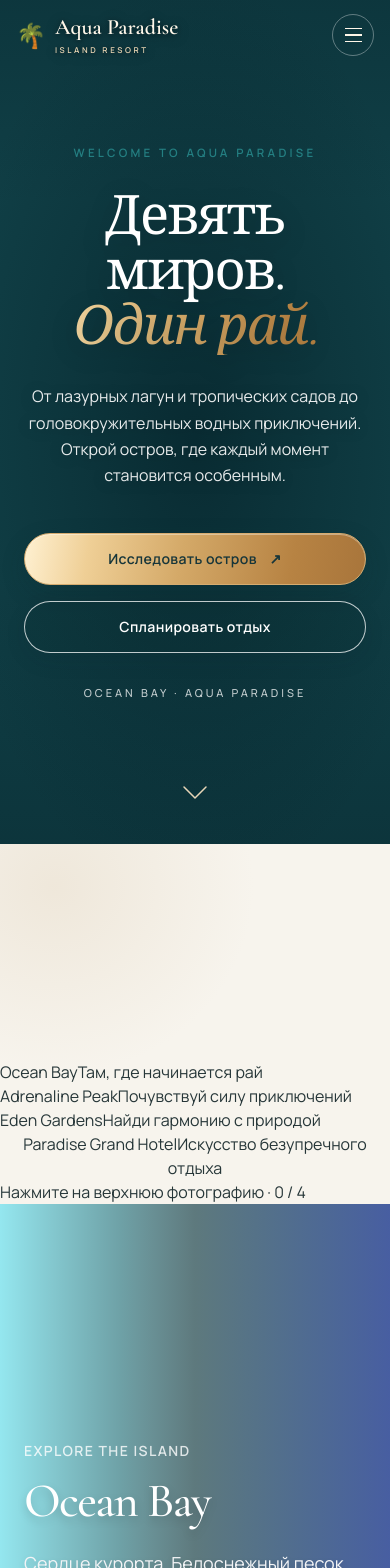
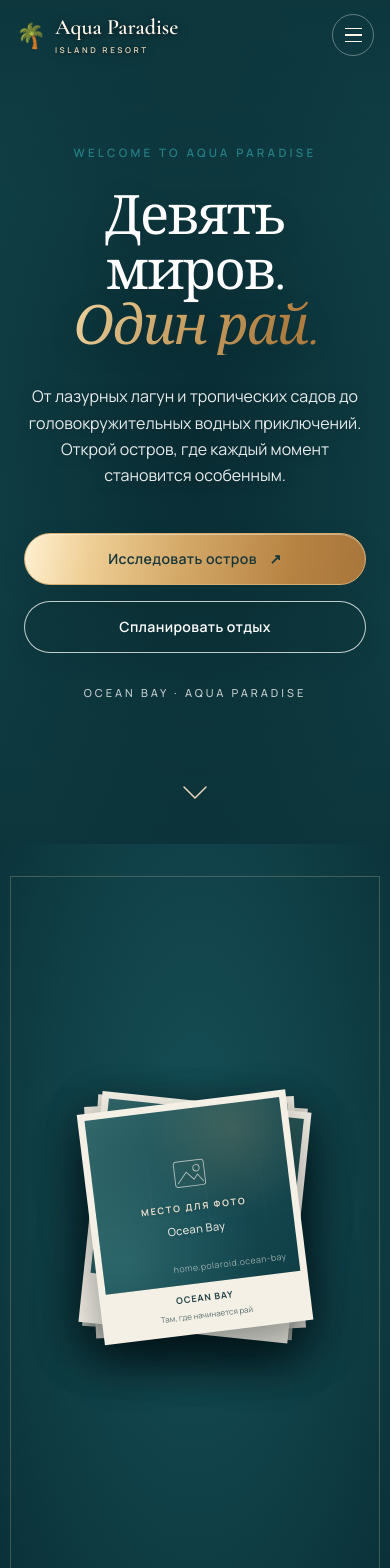
Before and after one commit to raccoonforge/aqua-paradise-resort, a React (Vite) app: page / in a window 390 px wide. Shown: the top 1568 px of the page. Built offline with nearby package versions, Linux system fonts and the light colour scheme.

Commit message:
style: dark teal interactive polaroid reveal with responsive layouts

```diff
--- a/src/index.css
+++ b/src/index.css
@@ -530,3 +530,68 @@ body {
 @media (prefers-reduced-motion: reduce) {
   .apr-hero__reveal { animation: none; }
 }
+
+/* About Resort: polaroids uncover copy without moving it from its center. */
+.apr-about { background: radial-gradient(ellipse at 50% 40%, #164f56 0%, #103f46 55%, #092e36 100%); color: #f7f4ed; padding: 64px 16px 32px; overflow: hidden; }
+.apr-about__frame { max-width: 1500px; margin: auto; border: 1px solid rgba(225,204,159,.25); min-height: 750px; position: relative; }
+.apr-about__scene { min-height: 690px; position: relative; display: grid; place-items: center; isolation: isolate; }
+.apr-about__copy { width: min(620px, 54%); text-align: center; position: relative; z-index: 1; transition: opacity .85s ease; pointer-events: none; }
+.apr-about__eyebrow { display: block; color: #e1bc80; letter-spacing: .3em; font-size: 12px; margin-bottom: 28px; }
+.apr-about__heading { font-family: 'Cormorant Garamond', Georgia, serif; font-size: clamp(38px, 4.2vw, 66px); line-height: 1.02; font-weight: 500; }
+.apr-about__heading em { display: block; color: #efcf96; font-weight: 400; }
+.apr-about__description { margin: 28px auto 36px; max-width: 540px; line-height: 1.85; color: #e2e9e6; font-size: 16px; }
+.apr-about__stats { display: flex; justify-content: center; gap: 24px; border-top: 1px solid rgba(225,204,159,.35); padding-top: 28px; }
+.apr-about__stats > div { flex: 1; display: flex; flex-direction: column; gap: 7px; }
+.apr-about__stats strong { font-family: 'Cormorant Garamond', Georgia, serif; color: #efcf96; font-size: clamp(25px, 2.8vw, 40px); font-weight: 500; white-space: nowrap; }
+.apr-about__stats span { font-size: 11px; color: #c1d1cf; }
+.apr-about__photos { position: absolute; inset: 0; z-index: 2; pointer-events: none; }
+.apr-about__polaroid { position: absolute; top: 50%; left: 50%; width: clamp(205px, 24vw, 320px); padding: 10px 10px 18px; border: 0; background: #f5f0e5; color: #23444a; box-shadow: 0 20px 48px rgba(0,15,20,.45); transform: translate(-50%,-50%) rotate(var(--stack-rotation, 0deg)); transition: transform 1s cubic-bezier(.22,1,.36,1), box-shadow .4s ease; pointer-events: auto; cursor: pointer; text-align: center; }
+.apr-about__polaroid:disabled { cursor: default; }
+.apr-about__polaroid:focus-visible { outline: 3px solid #efcf96; outline-offset: 5px; }
+.apr-about__polaroid--1 { --stack-rotation: -7deg; --move-x: -190%; --move-y: -104%; --move-r: -12deg; }
+.apr-about__polaroid--2 { --stack-rotation: 6deg; --move-x: 88%; --move-y: -110%; --move-r: 10deg; }
+.apr-about__polaroid--3 { --stack-rotation: -3deg; --move-x: -198%; --move-y: 14%; --move-r: -8deg; }
+.apr-about__polaroid--4 { --stack-rotation: 4deg; --move-x: 92%; --move-y: 14%; --move-r: 8deg; }
+.apr-about__polaroid.is-moved { transform: translate(var(--move-x),var(--move-y)) rotate(var(--move-r)); }
+.apr-about__photo { display: block; width: 100%; height: clamp(190px, 23vw, 300px); overflow: hidden; margin-bottom: 13px; }
+.apr-about__photo-title { display: block; font-size: 12px; font-weight: 700; text-transform: uppercase; letter-spacing: .1em; }
+.apr-about__photo-caption { display: block; font-size: 11px; margin-top: 4px; opacity: .75; }
+.apr-about__controls { min-height: 56px; display: flex; align-items: center; justify-content: center; flex-wrap: wrap; gap: 20px; padding: 10px 16px 20px; }
+.apr-about__progress { font-size: 12px; color: #d9c7a8; letter-spacing: .08em; }
+.apr-about__control-buttons { display: flex; gap: 14px; }
+.apr-about__control-buttons button { color: #f7e4bf; border-bottom: 1px solid #b9945d; padding: 5px; font-size: 12px; }
+.apr-about__control-buttons button:focus-visible { outline: 2px solid #efcf96; }
+@media (max-width: 900px) {
+  .apr-about__frame { min-height: 740px; }
+  .apr-about__scene { min-height: 680px; }
+  .apr-about__copy { width: min(460px, 64%); }
+  .apr-about__polaroid { width: clamp(160px, 24vw, 230px); }
+  .apr-about__photo { height: clamp(155px, 23vw, 220px); }
+  .apr-about__polaroid--1 { --move-x: -160%; --move-y: -135%; }
+  .apr-about__polaroid--2 { --move-x: 60%; --move-y: -140%; }
+  .apr-about__polaroid--3 { --move-x: -170%; --move-y: 40%; }
+  .apr-about__polaroid--4 { --move-x: 70%; --move-y: 40%; }
+}
+@media (max-width: 639px) {
+  .apr-about { padding: 32px 10px 22px; }
+  .apr-about__frame { min-height: 740px; }
+  .apr-about__scene { min-height: 680px; }
+  .apr-about__copy { width: calc(100% - 24px); padding-top: 55px; }
+  .apr-about__heading { font-size: clamp(32px, 8vw, 44px); }
+  .apr-about__description { font-size: 13px; line-height: 1.65; margin: 18px auto 22px; }
+  .apr-about__eyebrow { font-size: 10px; margin-bottom: 16px; }
+  .apr-about__stats { gap: 5px; padding-top: 15px; }
+  .apr-about__stats strong { font-size: 24px; }
+  .apr-about__stats span { font-size: 9px; }
+  .apr-about__polaroid { width: min(55vw, 210px); padding: 7px 7px 12px; }
+  .apr-about__photo { height: min(47vw, 175px); margin-bottom: 8px; }
+  .apr-about__photo-title { font-size: 9px; }
+  .apr-about__photo-caption { font-size: 8px; }
+  .apr-about__polaroid--1 { --move-x: -91%; --move-y: -178%; --move-r: -11deg; }
+  .apr-about__polaroid--2 { --move-x: -9%; --move-y: -176%; --move-r: 9deg; }
+  .apr-about__polaroid--3 { --move-x: -91%; --move-y: 78%; --move-r: -8deg; }
+  .apr-about__polaroid--4 { --move-x: -9%; --move-y: 80%; --move-r: 8deg; }
+}
+@media (prefers-reduced-motion: reduce) {
+  .apr-about__copy, .apr-about__polaroid { transition: none; }
+}
```
